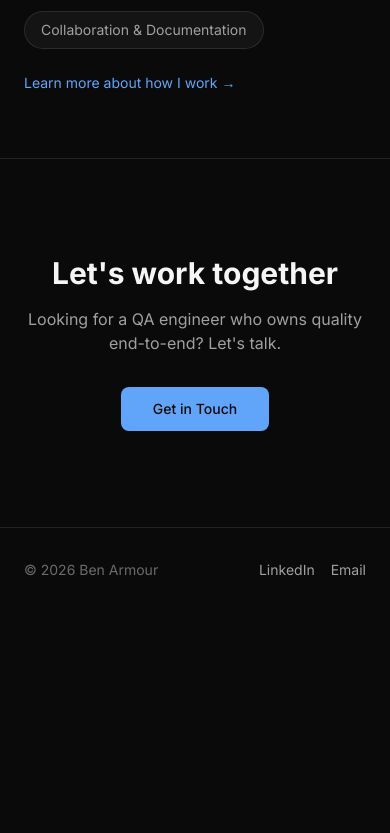
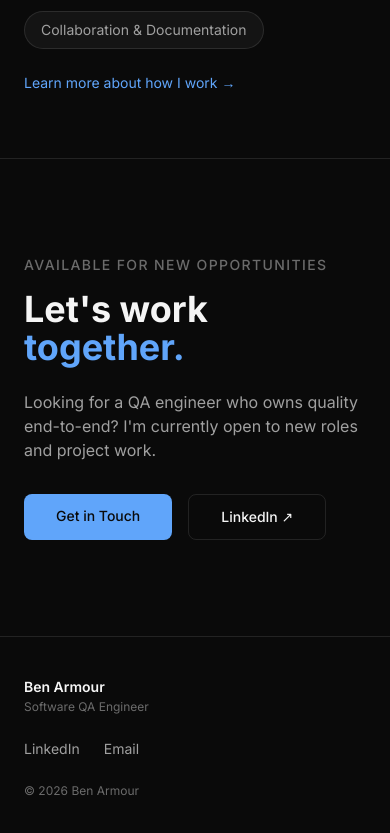
Before and after one commit to LostInTyping/BuildVerified, a Next.js app: page / in a window 390 px wide. Shown: the part 3115-3948 px from the top of the page. Before the commit the page ends 3727 px from the top, so only its background shows below. Built offline with nearby package versions, Linux system fonts and the light colour scheme.

Commit message:
feat(home): redesign contact CTA and upgrade footer layout
Replace centered CTA with bold display-size heading, availability
label, and dual action buttons. Restructure footer with role subtitle
and responsive three-column layout.

```diff
--- a/src/components/footer.tsx
+++ b/src/components/footer.tsx
@@ -1,11 +1,17 @@
 export function Footer() {
   return (
     <footer className="border-t border-border bg-bg-primary">
-      <div className="mx-auto flex max-w-6xl items-center justify-between px-6 py-8">
-        <p className="text-sm text-text-muted">
-          &copy; {new Date().getFullYear()} Ben Armour
+      <div className="mx-auto max-w-6xl px-6 py-10">
+        <div className="flex flex-col gap-6 md:flex-row md:items-center md:justify-between">
+          <div>
+            <p className="text-sm font-semibold text-text-primary">
+              Ben Armour
             </p>
-        <div className="flex gap-4">
+            <p className="mt-0.5 text-xs text-text-muted">
+              Software QA Engineer
+            </p>
+          </div>
+          <div className="flex gap-6">
             <a
               href="https://linkedin.com/in/ben-armour"
               target="_blank"
@@ -21,6 +27,10 @@ export function Footer() {
               Email
             </a>
           </div>
+          <p className="text-xs text-text-muted md:text-right">
+            &copy; {new Date().getFullYear()} Ben Armour
+          </p>
+        </div>
       </div>
     </footer>
   );
--- a/src/components/home/contact-cta.tsx
+++ b/src/components/home/contact-cta.tsx
@@ -3,18 +3,35 @@ import Link from "next/link";
 export function ContactCTA() {
   return (
     <section className="border-t border-border">
-      <div className="mx-auto max-w-6xl px-6 py-24 text-center">
-        <h2 className="text-3xl font-bold">Let&apos;s work together</h2>
-        <p className="mt-4 text-text-secondary">
-          Looking for a QA engineer who owns quality end-to-end? Let&apos;s
-          talk.
+      <div className="mx-auto max-w-6xl px-6 py-24">
+        <p className="text-sm font-medium uppercase tracking-widest text-text-muted">
+          Available for new opportunities
         </p>
-        <Link
-          href="/contact"
-          className="mt-8 inline-block rounded-lg bg-accent px-8 py-3 text-sm font-medium text-bg-primary transition-colors hover:bg-accent-hover"
-        >
-          Get in Touch
-        </Link>
+        <h2 className="mt-4 text-4xl font-bold leading-[1.05] md:text-5xl lg:text-6xl">
+          Let&apos;s work
+          <br />
+          <span className="text-accent">together.</span>
+        </h2>
+        <p className="mt-6 max-w-lg text-text-secondary">
+          Looking for a QA engineer who owns quality end-to-end? I&apos;m
+          currently open to new roles and project work.
+        </p>
+        <div className="mt-8 flex flex-wrap gap-4">
+          <Link
+            href="/contact"
+            className="rounded-lg bg-accent px-8 py-3 text-sm font-medium text-bg-primary transition-colors hover:bg-accent-hover"
+          >
+            Get in Touch
+          </Link>
+          <a
+            href="https://linkedin.com/in/ben-armour"
+            target="_blank"
+            rel="noopener noreferrer"
+            className="rounded-lg border border-border px-8 py-3 text-sm font-medium text-text-primary transition-colors hover:border-border-hover"
+          >
+            LinkedIn ↗
+          </a>
+        </div>
       </div>
     </section>
   );
```
Lines whose indentation alone changed are shown as unchanged.
